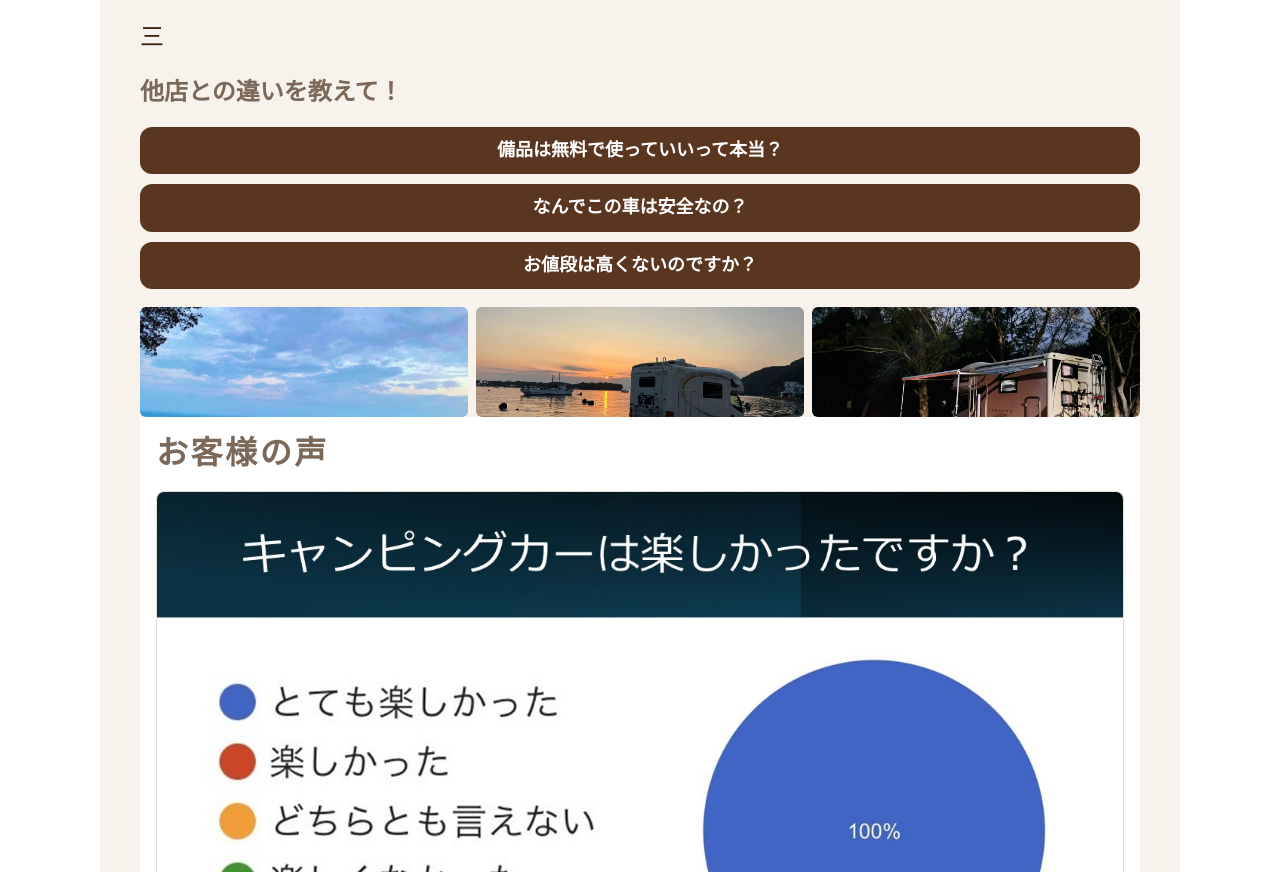
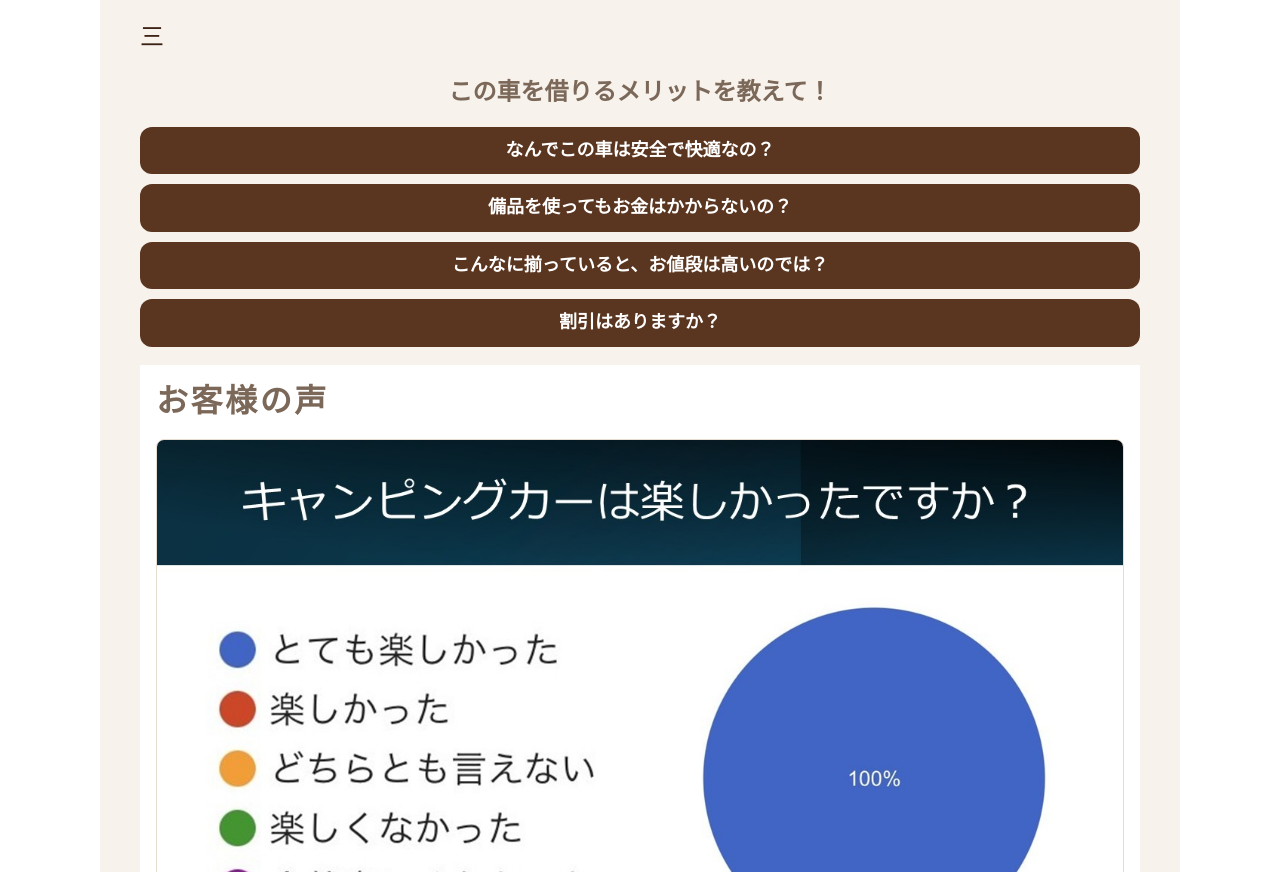
Before and after one commit to AkiraItoi/campingcar-hp, a plain HTML site: page index.html in a window 1280 px wide. Shown: the part 1465-2337 px from the top of the page. Drawn offline with Linux system fonts and the light colour scheme.

Commit message:
Q&Aボタン追加

```diff
--- a/index.html
+++ b/index.html
@@ -77,24 +77,13 @@
 
     <section class="qa">
       <p class="menu-mark">三</p>
-      <h2>他店との違いを教えて！</h2>
+      <h2>この車を借りるメリットを教えて！</h2>
       <div class="special-button-row">
         <!-- note記事公開後、hrefを本物のURLに差し替える -->
-       <a class="special-btn" href="https://note.com/your_note_id/n/equipment" target="_blank" rel="noopener noreferrer">備品は無料で使っていいって本当？</a>
-       <a class="special-btn" href="https://note.com/your_note_id/n/safety" target="_blank" rel="noopener noreferrer">なんでこの車は安全なの？</a>
-       <a class="special-btn" href="https://note.com/your_note_id/n/cost" target="_blank" rel="noopener noreferrer">お値段は高くないのですか？</a>
-</div>
-
-      <div class="qa">
-
-        <div class="qa-text">
-          <div class="mini-photos">
-            <!-- 差し替え: 質問にあった写真に入れ替え（まぁこのままでもヨシ） -->
-            <img src="img/minamiizu-morning-sea.jpg" alt="南伊豆の朝の海">
-            <img src="img/sunset-nishiizu.jpg" alt="西伊豆の夕日">
-            <img src="img/night-nishiizu-fire.jpg" alt="西伊豆の夜の焚き火">
-          </div>
-        </div>
+       <a class="special-btn" href="https://note.com/your_note_id/n/safety" target="_blank" rel="noopener noreferrer">なんでこの車は安全で快適なの？</a>
+       <a class="special-btn" href="https://note.com/your_note_id/n/equipment" target="_blank" rel="noopener noreferrer">備品を使ってもお金はかからないの？</a>
+       <a class="special-btn" href="https://note.com/your_note_id/n/cost" target="_blank" rel="noopener noreferrer">こんなに揃っていると、お値段は高いのでは？</a>
+       <a class="special-btn" href="https://note.com/your_note_id/n/discount" target="_blank" rel="noopener noreferrer">割引はありますか？</a>
       </div>
     </section>
 
@@ -233,6 +222,7 @@
     }, { threshold: 0.15 });
 
        sections.forEach((section) => observer.observe(section));
+
     // 予約ボタン：カーソルまたはタッチで20％拡大し、明るくする
     const reservationButtons = document.querySelectorAll('.mobile-reservation-bar .btn');
 
@@ -257,6 +247,31 @@
         button.classList.remove('is-hovered');
       });
     });
+
+    // Q&Aボタン：カーソルまたはタッチで10％拡大し、明るくする
+    const specialButtons = document.querySelectorAll('.special-btn');
+
+    specialButtons.forEach((button) => {
+      button.addEventListener('pointerenter', () => {
+        button.classList.add('is-hovered');
+      });
+
+      button.addEventListener('pointerleave', () => {
+        button.classList.remove('is-hovered');
+      });
+
+      button.addEventListener('pointerdown', () => {
+        button.classList.add('is-hovered');
+      });
+
+      button.addEventListener('pointerup', () => {
+        button.classList.remove('is-hovered');
+      });
+
+      button.addEventListener('pointercancel', () => {
+        button.classList.remove('is-hovered');
+      });
+    });
   </script>
 </body>
 </html>
--- a/style.css
+++ b/style.css
@@ -464,7 +464,9 @@ body {
   gap: 10px;
   margin: 14px 0 18px;
 }
-
+.qa h2 {
+  text-align: center;
+}
 .special-btn {
   display: block;
   padding: 12px 16px;
@@ -476,6 +478,15 @@ body {
   font-weight: bold;
   text-align: center;
   line-height: 1.3;
+  transition: transform 0.15s ease, filter 0.15s ease;
+  transform-origin: center;
+  position: relative;
+}
+
+.special-btn.is-hovered {
+  transform: scale(1.1);
+  filter: brightness(1.2);
+  z-index: 2;
 }
 
 .special-btn:visited {
```
Lines whose indentation alone changed are shown as unchanged.
